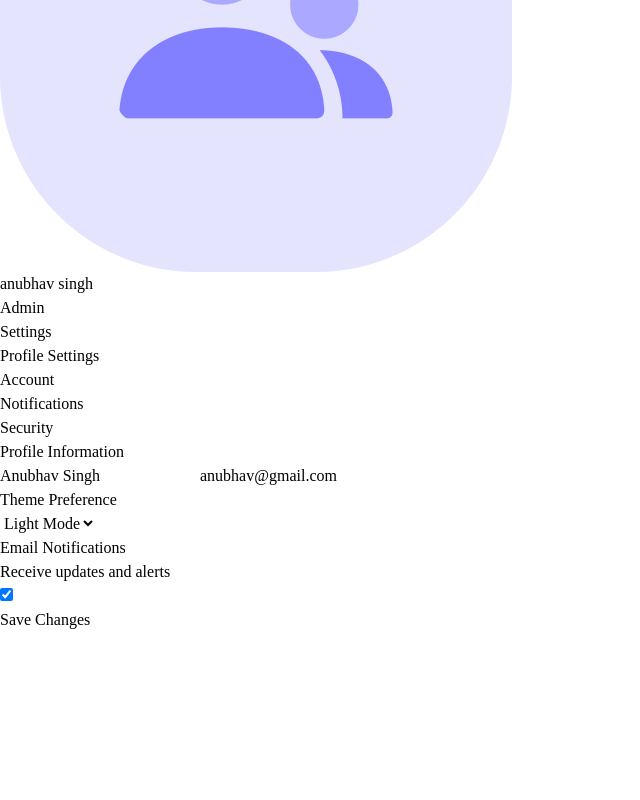
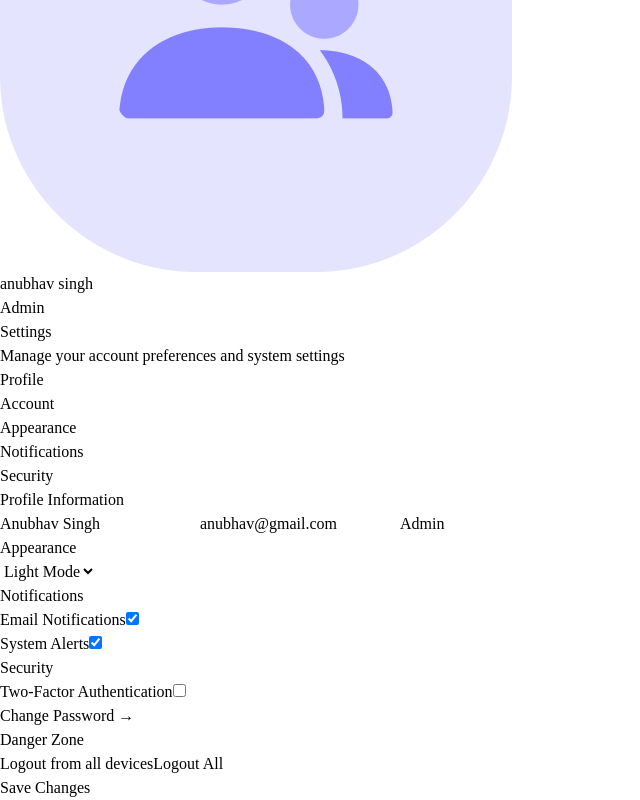
Before and after one commit to anubhav-si/my_dashboard, a React (Vite) app: page /settings in a window 1280 px wide. Shown: the part 1640-2440 px from the top of the page, without its empty margins (0-640 px from the left). Before the commit the page ends 2272 px from the top, so only its background shows below. Built offline with nearby package versions, Linux system fonts and the light colour scheme.

Commit message:
updated setting page

```diff
--- a/src/component/features/auth/signupPage.jsx
+++ b/src/component/features/auth/signupPage.jsx
@@ -1,7 +1,14 @@
-import React from "react";
+import React, { useState } from "react";
 import { Link } from "react-router-dom";
 
 const SignupPage = () => {
+  const [formData, setFormData] = useState({
+  email: "",
+  username: "",
+  password: "",
+  confirmPassword: "",
+  terms: false
+});
 
   const handleSignup = async(e) => {
     e.preventDefault();
--- a/src/component/features/settings/settings.jsx
+++ b/src/component/features/settings/settings.jsx
@@ -4,8 +4,11 @@ const SettingsPage = () => {
   const [form, setForm] = useState({
     name: "Anubhav Singh",
     email: "anubhav@gmail.com",
+    role: "Admin",
     theme: "light",
-    notifications: true,
+    emailNotifications: true,
+    systemAlerts: true,
+    twoFactorAuth: false,
   });
 
   const handleChange = (e) => {
@@ -17,79 +20,86 @@ const SettingsPage = () => {
   };
 
   const handleSave = () => {
-    alert("Settings Saved Successfully ✅");
+    alert("Settings saved successfully ✅");
     console.log(form);
   };
 
   return (
-    <div className="p-6 bg-[#bfdbfe] min-h-screen">
+    <div className="min-h-screen mx-10 rounded-2xl bg-gray-100 p-6">
 
-      {/* PAGE TITLE */}
-      <h1 className="text-3xl font-bold text-gray-800 mb-6">
-        Settings
-      </h1>
+      {/* PAGE HEADER */}
+      <div className="mb-6">
+        <h1 className="text-3xl font-bold text-gray-800">Settings</h1>
+        <p className="text-gray-500">
+          Manage your account preferences and system settings
+        </p>
+      </div>
 
-      <div className="grid grid-cols-1 lg:grid-cols-3 gap-6">
+      <div className="grid grid-cols-1 lg:grid-cols-4 gap-6">
 
-        {/* LEFT MENU */}
-        <div className="bg-white rounded-2xl shadow p-4">
-          <ul className="space-y-3 text-gray-700 font-medium">
-            <li className="p-3 bg-blue-100 rounded-xl text-blue-700 cursor-pointer">
-              Profile Settings
-            </li>
-            <li className="p-3 hover:bg-gray-100 rounded-xl cursor-pointer">
-              Account
-            </li>
-            <li className="p-3 hover:bg-gray-100 rounded-xl cursor-pointer">
-              Notifications
-            </li>
-            <li className="p-3 hover:bg-gray-100 rounded-xl cursor-pointer">
-              Security
-            </li>
-          </ul>
+        {/* LEFT SIDEBAR */}
+        <div className="bg-white rounded-2xl shadow p-4 space-y-2">
+          {[
+            "Profile",
+            "Account",
+            "Appearance",
+            "Notifications",
+            "Security",
+          ].map((item) => (
+            <div
+              key={item}
+              className="px-4 py-3 rounded-xl cursor-pointer hover:bg-gray-100 font-medium text-gray-700"
+            >
+              {item}
+            </div>
+          ))}
         </div>
 
         {/* RIGHT CONTENT */}
-        <div className="lg:col-span-2 bg-white rounded-2xl shadow p-6 space-y-6">
+        <div className="lg:col-span-3 space-y-6">
 
-          {/* PROFILE */}
-          <div>
+          {/* PROFILE CARD */}
+          <div className="bg-white rounded-2xl shadow p-6">
             <h2 className="text-xl font-semibold mb-4">
               Profile Information
             </h2>
 
             <div className="grid grid-cols-1 md:grid-cols-2 gap-4">
               <input
-                type="text"
                 name="name"
                 value={form.name}
                 onChange={handleChange}
                 placeholder="Full Name"
-                className="border rounded-xl px-4 py-2 focus:outline-blue-400"
+                className="border rounded-xl px-4 py-2"
               />
 
               <input
-                type="email"
                 name="email"
                 value={form.email}
                 onChange={handleChange}
                 placeholder="Email"
-                className="border rounded-xl px-4 py-2 focus:outline-blue-400"
+                className="border rounded-xl px-4 py-2"
+              />
+
+              <input
+                value={form.role}
+                disabled
+                className="border rounded-xl px-4 py-2 bg-gray-100 text-gray-500"
               />
             </div>
           </div>
 
-          {/* THEME */}
-          <div>
-            <h2 className="text-xl font-semibold mb-3">
-              Theme Preference
+          {/* APPEARANCE */}
+          <div className="bg-white rounded-2xl shadow p-6">
+            <h2 className="text-xl font-semibold mb-4">
+              Appearance
             </h2>
 
             <select
               name="theme"
               value={form.theme}
               onChange={handleChange}
-              className="border rounded-xl px-4 py-2 w-full focus:outline-blue-400"
+              className="border rounded-xl px-4 py-2 w-full"
             >
               <option value="light">Light Mode</option>
               <option value="dark">Dark Mode</option>
@@ -97,30 +107,74 @@ const SettingsPage = () => {
           </div>
 
           {/* NOTIFICATIONS */}
-          <div className="flex items-center justify-between">
-            <div>
-              <h2 className="text-xl font-semibold">
-                Email Notifications
-              </h2>
-              <p className="text-sm text-gray-500">
-                Receive updates and alerts
-              </p>
+          <div className="bg-white rounded-2xl shadow p-6 space-y-4">
+            <h2 className="text-xl font-semibold">
+              Notifications
+            </h2>
+
+            <div className="flex justify-between items-center">
+              <span>Email Notifications</span>
+              <input
+                type="checkbox"
+                name="emailNotifications"
+                checked={form.emailNotifications}
+                onChange={handleChange}
+              />
             </div>
 
-            <input
-              type="checkbox"
-              name="notifications"
-              checked={form.notifications}
-              onChange={handleChange}
-              className="w-5 h-5"
-            />
+            <div className="flex justify-between items-center">
+              <span>System Alerts</span>
+              <input
+                type="checkbox"
+                name="systemAlerts"
+                checked={form.systemAlerts}
+                onChange={handleChange}
+              />
+            </div>
           </div>
 
-          {/* SAVE BUTTON */}
-          <div className="text-right">
+          {/* SECURITY */}
+          <div className="bg-white rounded-2xl shadow p-6 space-y-4">
+            <h2 className="text-xl font-semibold">
+              Security
+            </h2>
+
+            <div className="flex justify-between items-center">
+              <span>Two-Factor Authentication</span>
+              <input
+                type="checkbox"
+                name="twoFactorAuth"
+                checked={form.twoFactorAuth}
+                onChange={handleChange}
+              />
+            </div>
+
+            <button className="text-blue-600 font-medium">
+              Change Password →
+            </button>
+          </div>
+
+          {/* DANGER ZONE */}
+          <div className="bg-red-50 border border-red-200 rounded-2xl p-6">
+            <h2 className="text-lg font-semibold text-red-600 mb-3">
+              Danger Zone
+            </h2>
+
+            <div className="flex justify-between items-center">
+              <span className="text-sm text-gray-600">
+                Logout from all devices
+              </span>
+              <button className="text-red-600 font-medium">
+                Logout All
+              </button>
+            </div>
+          </div>
+
+          {/* SAVE */}
+          <div className="flex justify-end">
             <button
               onClick={handleSave}
-              className="bg-blue-600 hover:bg-blue-700 text-white px-6 py-2 rounded-xl shadow"
+              className="bg-blue-600 hover:bg-blue-700 text-white px-6 py-3 rounded-xl shadow"
             >
               Save Changes
             </button>
```
